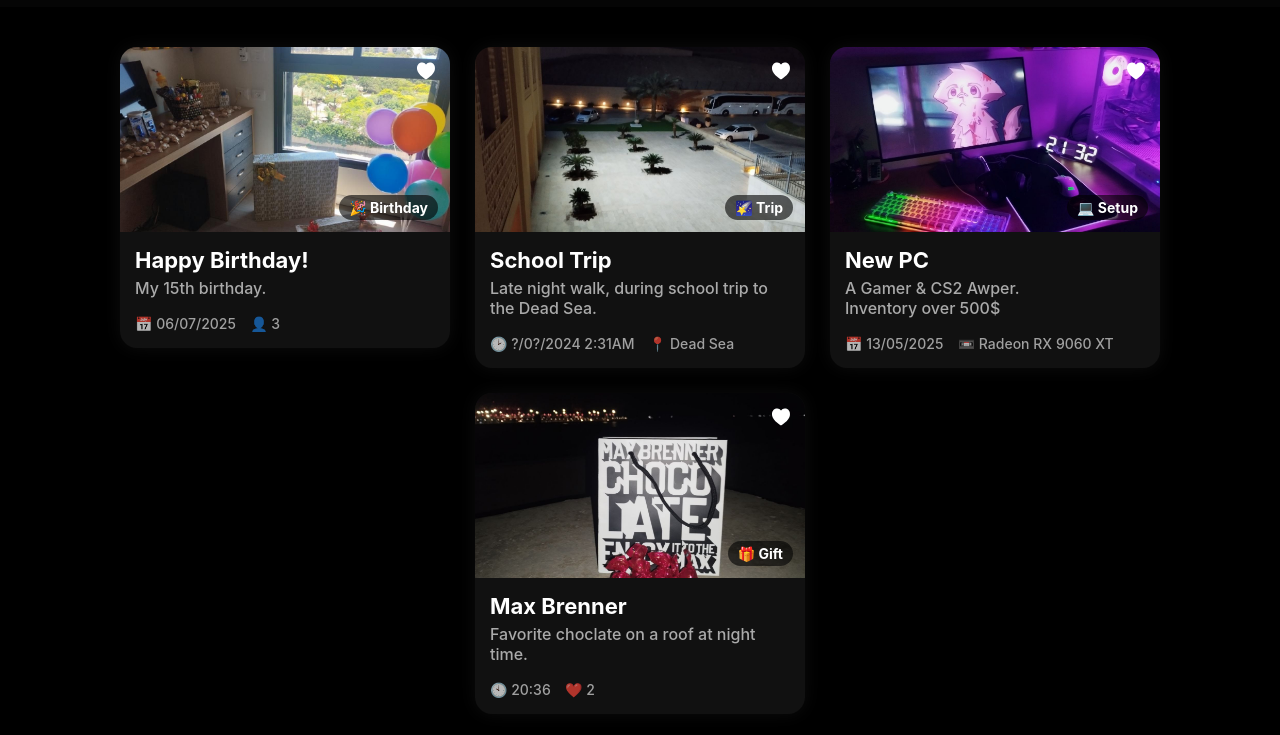
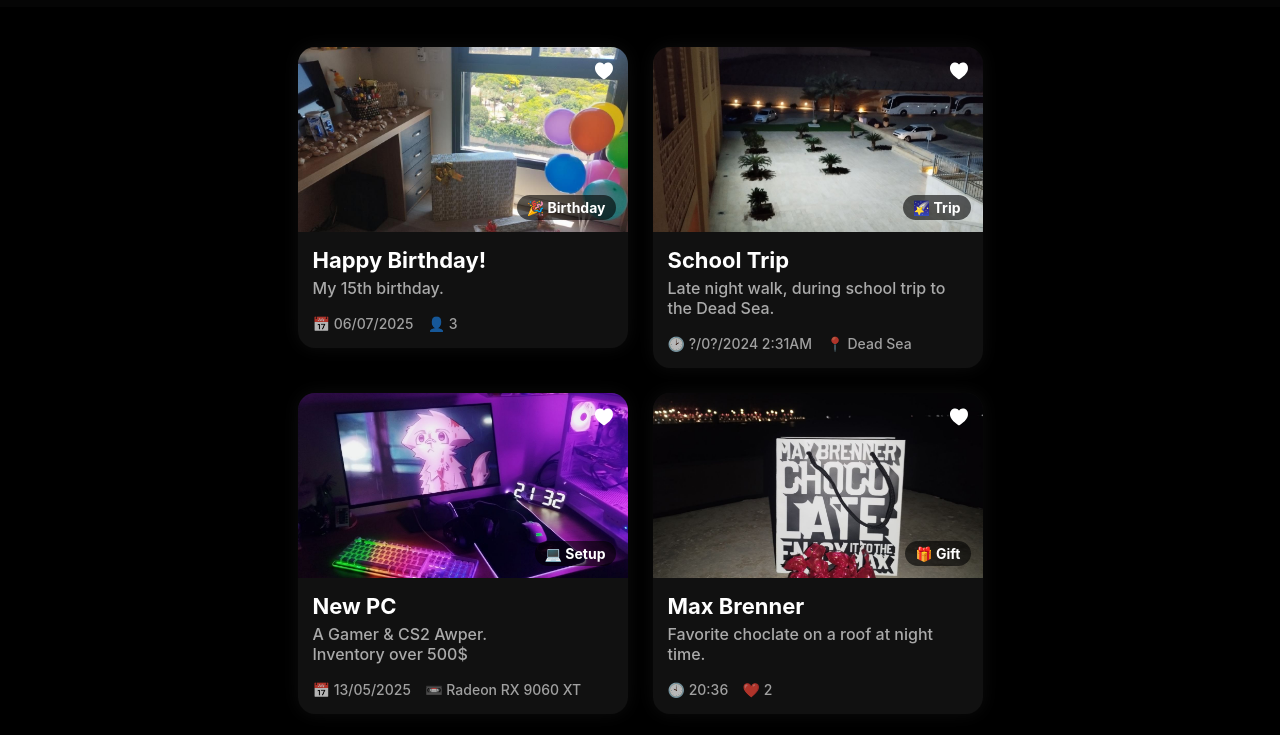
Before and after one commit to binyamin-pro/Web-Site, a plain HTML site: page extra.html in a window 1280 px wide. Shown: the part 65-800 px from the top of the page. Drawn offline with Linux system fonts and the light colour scheme.

Commit message:
Task #2-3 Final

```diff
--- a/extra.html
+++ b/extra.html
@@ -57,7 +57,7 @@
 
         <!--Cards-->
         <section id="stories">
-
+            <div class="_container">
                 <div class="news-container">
 
                     <article class="news-card">
@@ -183,10 +183,12 @@
                     </article>
 
                 </div>
+            </div>
         </section>
 
 
         <section class="services">
+            <!-- No Container bc 1) it works better like this, 2) the items isnt cards but more static, meaning its page design that isnt cahnged (no new items etc)-->
             <div class="service-card">
                 <img src="images/icons/bulb.svg" alt="">
                 <h2>Creativity <br>& Originality</h2>
@@ -220,7 +222,7 @@
 
 
         <section id="Info">
-
+            <div class="_container">
                 <div class="cards-container">
                     <div class="info-card">
                         <img src="images/avatars/avatar1.gif" alt="">
@@ -279,7 +281,7 @@
                     </div>
                 </div>
 
-
+            </div>
         </section>
 
 
--- a/styles/content.css
+++ b/styles/content.css
@@ -112,6 +112,13 @@ html {
     }
 
 
+/*Containers*/
+._container {
+    width: 80%; /* Or a specific pixel value like 300px */
+    margin: 0 auto;
+}
+
+
 /*CARDS News*/
 .news-container {
     display: flex;
@@ -123,7 +130,6 @@ html {
     margin: 0 auto;
     padding-top: 40px;
     padding-bottom: 40px;
-
 }
 
 .news-card {
```
Lines whose indentation alone changed are shown as unchanged.
